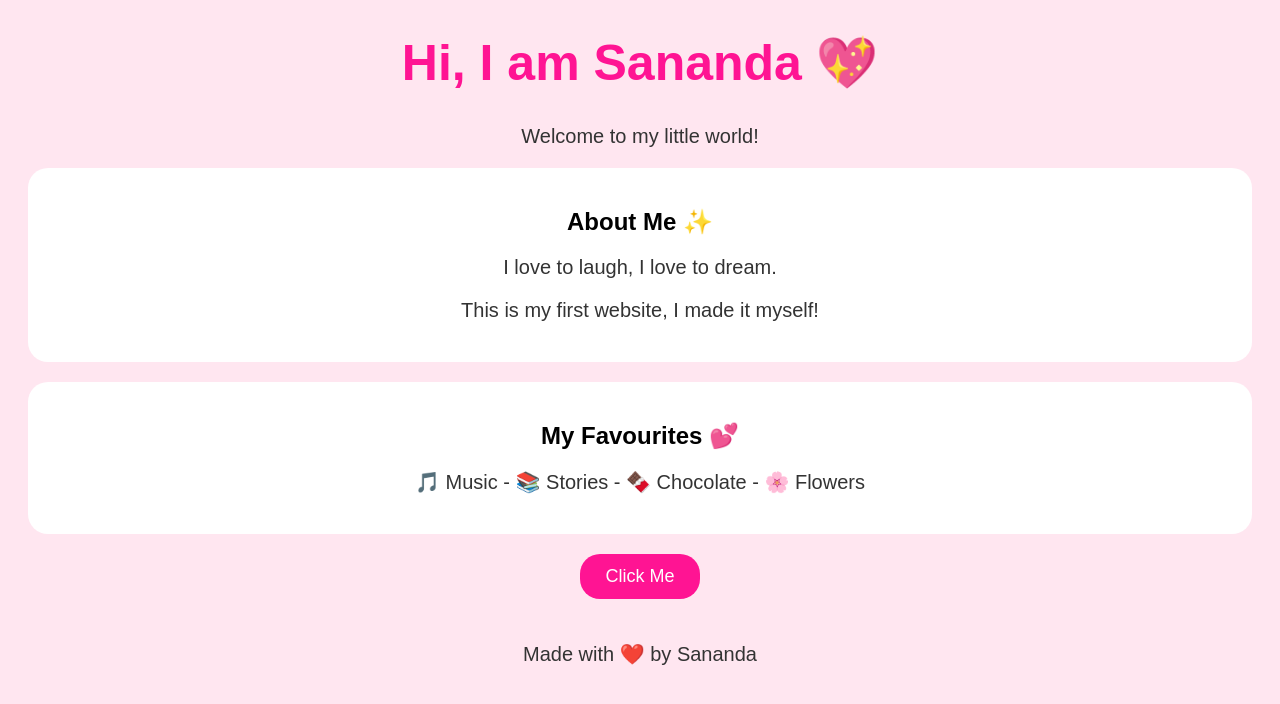
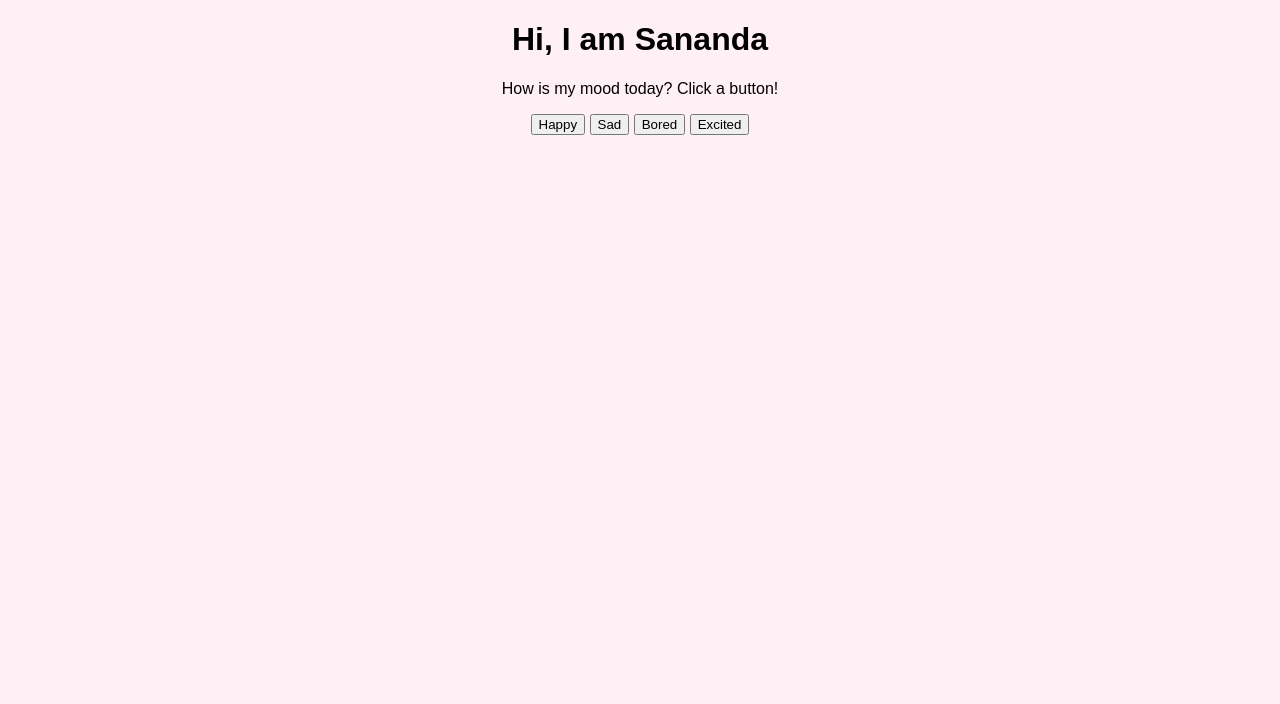
Before and after one commit to sananda-codes/my-first-website, a plain HTML site: page index.html in a window 1280 px wide. Drawn offline with Linux system fonts and the light colour scheme.

Commit message:
Update title and mood buttons in index.html

```diff
--- a/index.html
+++ b/index.html
@@ -1,34 +1,38 @@
 <!DOCTYPE html>
 <html>
 <head>
-<title>Sananda's World</title>
-<style>
-body { background: #ffe6f0; text-align: center; font-family: Arial; }
-h1 { color: #ff1493; font-size: 50px; }
-p { color: #333; font-size: 20px; }
-.box { background: white; padding: 20px; margin: 20px; border-radius: 20px; }
-button { background: #ff1493; color: white; padding: 12px 25px; border: none; border-radius: 20px; font-size: 18px; }
-</style>
+  <title>My Mood Diary</title>
 </head>
-<body>
+<body style="text-align:center; font-family: Arial; background-color: #FFF0F5;">
 
-<h1>Hi, I am Sananda 💖</h1>
-<p>Welcome to my little world!</p>
+  <h1>Hi, I am Sananda</h1>
+  <p>How is my mood today? Click a button!</p>
 
-<div class="box">
-<h2>About Me ✨</h2>
-<p>I love to laugh, I love to dream.</p>
-<p>This is my first website, I made it myself!</p>
-</div>
+  <button onclick="showMood('happy')">Happy</button>
+  <button onclick="showMood('sad')">Sad</button>
+  <button onclick="showMood('bored')">Bored</button>
+  <button onclick="showMood('excited')">Excited</button>
 
-<div class="box">
-<h2>My Favourites 💕</h2>
-<p>🎵 Music - 📚 Stories - 🍫 Chocolate - 🌸 Flowers</p>
-</div>
+  <h2 id="message"></h2>
 
-<button onclick="alert('Thank you for visiting my website! 💖')">Click Me</button>
-
-<p><br>Made with ❤️ by Sananda</p>
+  <script>
+    function showMood(mood) {
+      let text = "";
+      if (mood == 'happy') {
+        text = "Today I am very happy! Everything feels good!";
+      }
+      else if (mood == 'sad') {
+        text = "Today I feel a little sad. I need some rest.";
+      }
+      else if (mood == 'bored') {
+        text = "I am feeling bored... Let's make something new!";
+      }
+      else if (mood == 'excited') {
+        text = "Today I am super excited! Something new will happen!";
+      }
+      document.getElementById("message").innerText = text;
+    }
+  </script>
 
 </body>
 </html>
```
